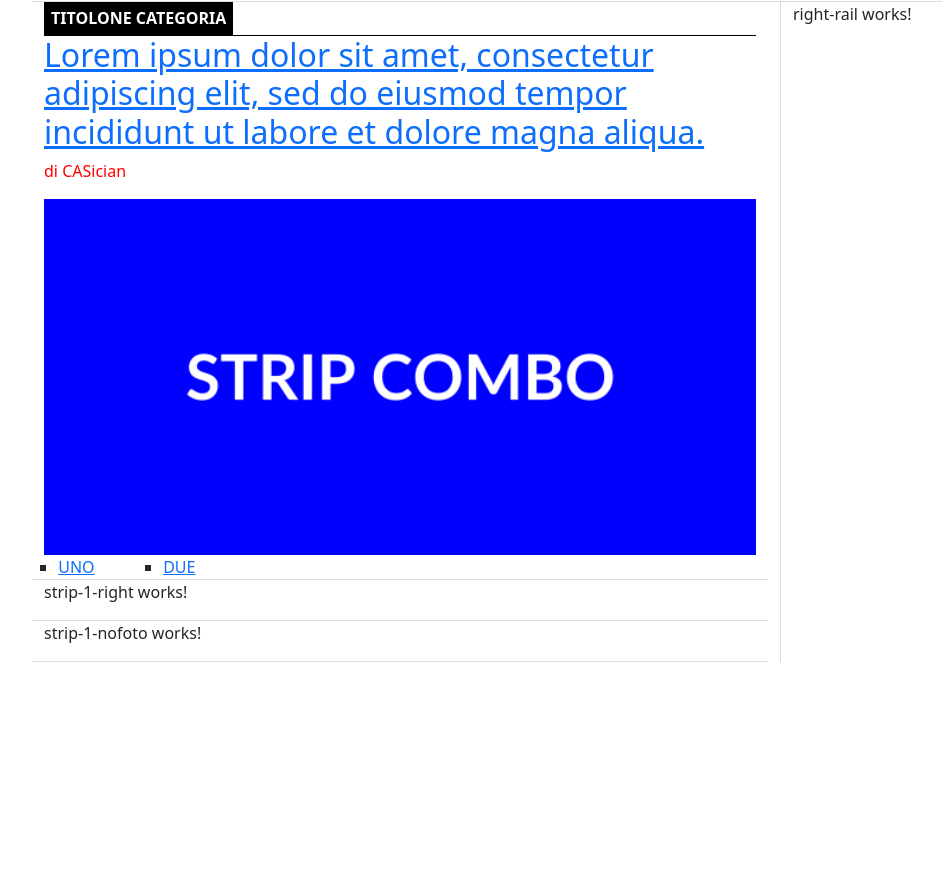
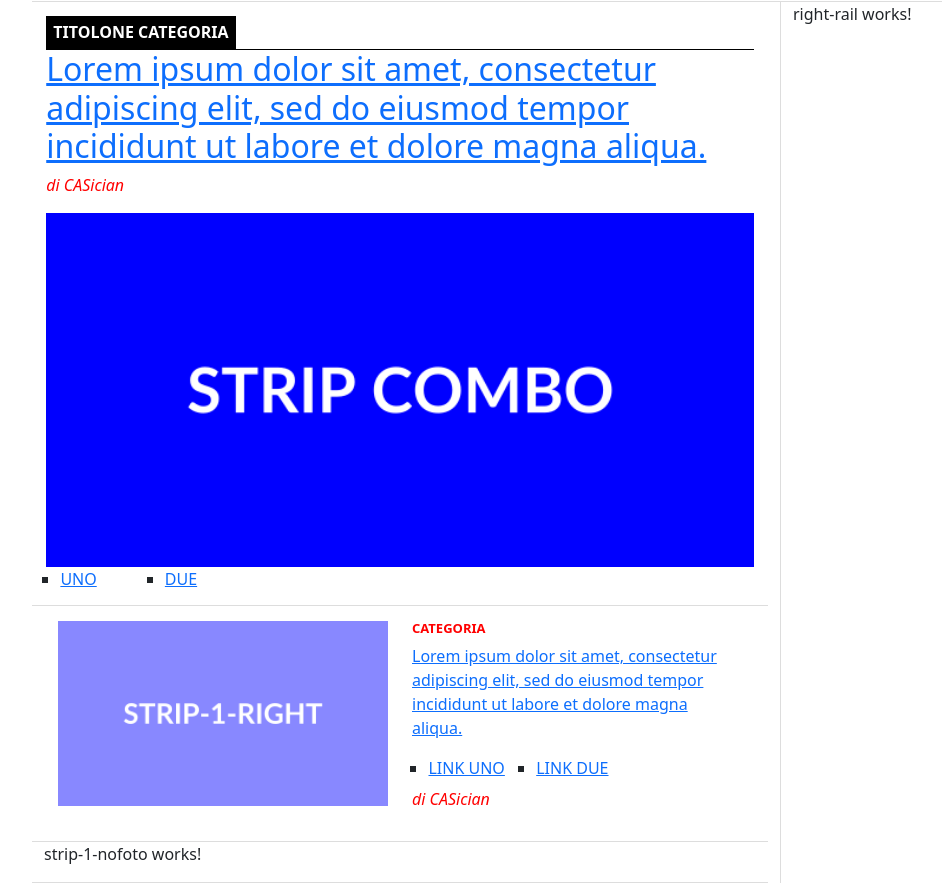
Before and after one commit to CASician/newspaper-ppm, an Angular app: page / in a window 1280 px wide. Shown: the part 479-1362 px from the top of the page, without its empty margins (50-992 px from the left). Before the commit the page ends 1141 px from the top, so only its background shows below. Built offline with nearby package versions, Linux system fonts and the light colour scheme.

Commit message:
feat: add strip-1-right

```diff
--- a/src/app/area-top/articles/card-article/card-article.component.css
+++ b/src/app/area-top/articles/card-article/card-article.component.css
@@ -1,3 +1,4 @@
 .signature {
     color: red;
+    font-style: italic;
 }
--- a/src/app/main-content/strips/strip-1-right/strip-1-right.component.css
+++ b/src/app/main-content/strips/strip-1-right/strip-1-right.component.css
@@ -0,0 +1,31 @@
+.horizontal-list {
+    display: flex;
+    list-style-type: square;
+    padding-left: 5%;
+    margin: 0;
+}
+
+.horizontal-list li {
+    margin-right: 10%; /* Spazio tra gli elementi */
+}
+
+.img-fluid {
+    width: 100%;
+    height: auto;
+}
+
+h3 {
+    font-size: small;
+    font-weight: bold;
+    color: red;
+}
+
+.container {
+    padding: 2%;
+}
+
+.firma {
+    color: red;
+    padding-top: 2%;
+    font-style: italic;
+}
--- a/src/app/main-content/strips/strip-1-right/strip-1-right.component.html
+++ b/src/app/main-content/strips/strip-1-right/strip-1-right.component.html
@@ -1 +1,20 @@
-<p>strip-1-right works!</p>
+<div class="container">
+    <div class="row">
+        <div class="col-md-6">
+            <img src="../../../../assets/main-content-img/strip-1-right.png" class="img-fluid" alt="Immagine strip-1-right" title="strip-1-right">
+        </div>
+        <div class="col-md-6">
+            <h3>CATEGORIA</h3>
+            <a href="#"><p class="titolo">Lorem ipsum dolor sit amet, consectetur adipiscing elit, sed do eiusmod tempor incididunt ut labore et dolore magna aliqua.</p> </a>
+            <ul class="horizontal-list">
+                <li>
+                    <a href="#">LINK UNO</a>
+                </li>
+                <li>
+                    <a href="#">LINK DUE</a>
+                </li>
+            </ul>
+            <p class="firma">di CASician</p>
+        </div>
+    </div>
+</div>
--- a/src/app/main-content/strips/strip-combo/strip-combo.component.css
+++ b/src/app/main-content/strips/strip-combo/strip-combo.component.css
@@ -1,3 +1,6 @@
+.container {
+    padding: 2%;
+}
 .title {
     display: flex;                  /* Utilizza Flexbox */
   }
@@ -22,6 +25,7 @@ h3 {
 
 .firma {
     color: red;
+    font-style: italic;
 }
 
 .sinistra {
--- a/src/app/main-content/strips/strip-combo/strip-combo.component.html
+++ b/src/app/main-content/strips/strip-combo/strip-combo.component.html
@@ -1,19 +1,19 @@
 <div class="container">
     <div class="row title">
-        <div class="testatabox box sinistra">
+        <div class="testatabox box sinistra">   <!-- BOX TESTATA CON TITOLETTO-->
             <h3>TITOLONE CATEGORIA</h3>
         </div>
-        <div class="sinistra">
+        <div class="sinistra">                  <!-- TITOLO CLICCABILE -->
             <a href="#"><h2>Lorem ipsum dolor sit amet, consectetur adipiscing elit, sed do eiusmod tempor incididunt ut labore et dolore magna aliqua.</h2></a>
         </div>
     </div>
-    <div class="row firma">
+    <div class="row firma">                     <!-- FIRMA -->
         <p class="sinistra">di CASician</p>
     </div>
-    <div class="row img">
+    <div class="row img">                       <!-- IMMAGINE -->
         <img class="sinistra" src="../../../../assets/main-content-img/strip-combo.png"/>
     </div>
-    <div class="row approfondimenti">
+    <div class="row approfondimenti">           <!-- APPROFONDIMENTI -->
         <ul class="horizontal-list">
            <li>
             <a href="#">UNO</a>
```
Also changed, not shown: src/assets/main-content-img/strip-1-right.png (added).
